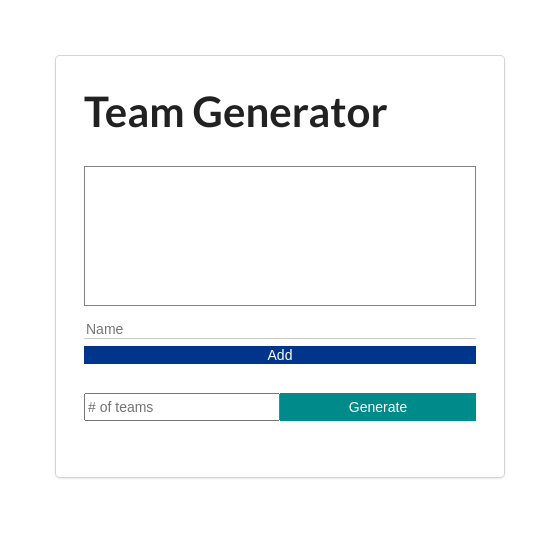
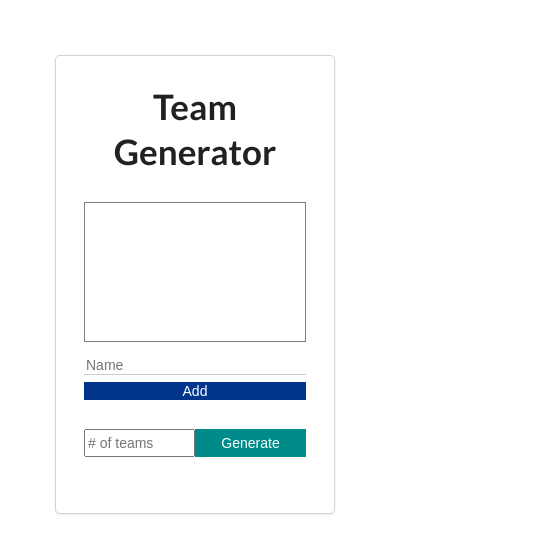
Before and after one commit to MagicianPL/Team-App, an Angular app: page / in a window 390 px wide. Shown: the top 554 px of the page, 560 px wide, since content can reach past the window. Built offline with nearby package versions, Linux system fonts and the light colour scheme.

Commit message:
media queries

```diff
--- a/angular.json
+++ b/angular.json
@@ -98,6 +98,9 @@
             ],
             "scripts": []
           }
+        },
+        "deploy": {
+          "builder": "angular-cli-ghpages:deploy"
         }
       }
     }
--- a/package.json
+++ b/package.json
@@ -29,6 +29,7 @@
     "@angular/compiler-cli": "~13.3.0",
     "@types/jasmine": "~3.10.0",
     "@types/node": "^12.11.1",
+    "angular-cli-ghpages": "^1.0.0",
     "jasmine-core": "~4.0.0",
     "karma": "~6.3.0",
     "karma-chrome-launcher": "~3.1.0",
--- a/src/app/app.component.css
+++ b/src/app/app.component.css
@@ -1,11 +1,19 @@
 .container {
   padding: 4rem;
-  width: 40rem;
+  width: 100%;
+  max-width: 40rem;
   margin: 0 auto;
 }
 
 h1 {
   font-size: 3rem;
+  text-align: center;
+}
+
+@media (max-width: 400px) {
+  h1 {
+    font-size: 2.5rem;
+  }
 }
 
 .list {
```
Also changed, not shown: 1 other file (tests, documents, lock files or other folders).
